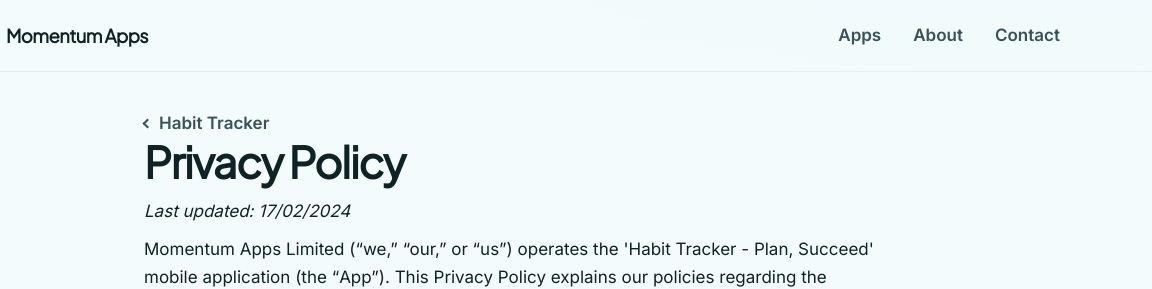
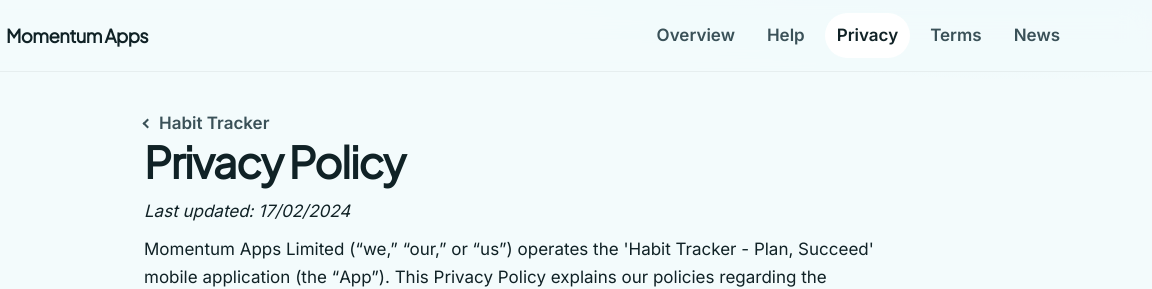
Before and after one commit to Momentum-Apps-Limited/momentum-apps-website, an Astro site: page /apps/habittracker/privacy in a window 1280 px wide. Shown: the top 289 px of the page, 128-1280 px from the left. Built offline with nearby package versions, Linux system fonts and the light colour scheme; Astro itself is replaced by a stand-in of ours.

Commit message:
Move app document links into the header on app pages.
On app URLs the top nav becomes Overview, Help, Privacy, and Terms
(plus News where it exists). The homepage brand still goes home, the
hamburger stays on small screens, and the footer is unchanged.

Co-authored-by: Momentum Apps Limited <Momentum-Apps-Limited@users.noreply.github.com>

```diff
--- a/src/components/Header.astro
+++ b/src/components/Header.astro
@@ -1,8 +1,17 @@
 ---
-import { canonicalPath } from "../lib/urls";
+import { appFromPath, policyLinks } from "../data/apps";
+import { canonicalPath, isCurrent } from "../lib/urls";
 
 const path = canonicalPath(Astro.url.pathname);
+const app = appFromPath(path);
 const onContact = path === "/contact";
+const links = app
+  ? policyLinks(app)
+  : [
+      { href: "/#apps", label: "Apps" },
+      { href: "/#about", label: "About" },
+      { href: "/contact.html", label: "Contact" },
+    ];
 ---
 
 <a class="skip" href="#main">Skip to content</a>
@@ -18,10 +27,21 @@ const onContact = path === "/contact";
       <span class="bar" aria-hidden="true"></span>
       <span class="bar" aria-hidden="true"></span>
     </button>
-    <nav id="site-nav" class="site-nav" aria-label="Primary">
-      <a href="/#apps">Apps</a>
-      <a href="/#about">About</a>
-      <a href="/contact.html" aria-current={onContact ? "page" : undefined}>Contact</a>
+    <nav id="site-nav" class="site-nav" aria-label={app ? `${app.name} pages` : "Primary"}>
+      {
+        links.map((link) => (
+          <a
+            href={link.href}
+            aria-current={
+              (app ? isCurrent(path, link.href) : link.href === "/contact.html" && onContact)
+                ? "page"
+                : undefined
+            }
+          >
+            {link.label}
+          </a>
+        ))
+      }
     </nav>
   </div>
 </header>
--- a/src/data/apps.ts
+++ b/src/data/apps.ts
@@ -300,3 +300,9 @@ export function policyLinks(app: AppEntry): { href: string; label: string }[] {
   }
   return links;
 }
+
+export function appFromPath(pathname: string): (AppEntry & { slug: string }) | undefined {
+  const match = pathname.match(/^\/apps\/([^/]+)/);
+  if (!match) return undefined;
+  return apps.find((app): app is AppEntry & { slug: string } => app.slug === match[1]);
+}
--- a/src/pages/apps/[app]/[page].astro
+++ b/src/pages/apps/[app]/[page].astro
@@ -2,7 +2,6 @@
 import { readFileSync } from "node:fs";
 import path from "node:path";
 import Base from "../../../layouts/Base.astro";
-import AppDocLinks from "../../../components/AppDocLinks.astro";
 import { apps, appHome } from "../../../data/apps";
 import { legacyDocs } from "../../../data/legacy";
 
@@ -35,11 +34,4 @@ const html = readFileSync(path.join(process.cwd(), "src/content/legacy", doc.fil
     </div>
   </section>
   <article class="container prose" set:html={html} />
-  {
-    app && (
-      <div class="container app-docs">
-        <AppDocLinks app={app} />
-      </div>
-    )
-  }
 </Base>
--- a/src/pages/apps/[app]/index.astro
+++ b/src/pages/apps/[app]/index.astro
@@ -1,6 +1,5 @@
 ---
 import Base from "../../../layouts/Base.astro";
-import AppDocLinks from "../../../components/AppDocLinks.astro";
 import PlayBadge from "../../../components/PlayBadge.astro";
 import PromoSection from "../../../components/PromoSection.astro";
 import ScreenshotGallery from "../../../components/ScreenshotGallery.astro";
@@ -64,8 +63,4 @@ const { app } = Astro.props;
       </div>
     ))
   }
-
-  <div class="container app-docs">
-    <AppDocLinks app={app} />
-  </div>
 </Base>
--- a/src/styles/global.css
+++ b/src/styles/global.css
@@ -1018,8 +1018,7 @@ a.footer-heading:hover {
   padding: 36px 0 0;
 }
 
-.page-intro .container,
-.container.app-docs {
+.page-intro .container {
   max-width: 46rem;
 }
 
@@ -1049,10 +1048,6 @@ a.footer-heading:hover {
 .app-back:hover {
   color: var(--ink);
   text-decoration: underline;
-}
-
-.app-docs {
-  padding-bottom: 64px;
 }
 
 .doc-links ul {
@@ -1126,7 +1121,7 @@ a.footer-heading:hover {
 
 .prose {
   max-width: 46rem;
-  padding-bottom: 24px;
+  padding-bottom: 64px;
 }
 
 .prose h1 {
```
